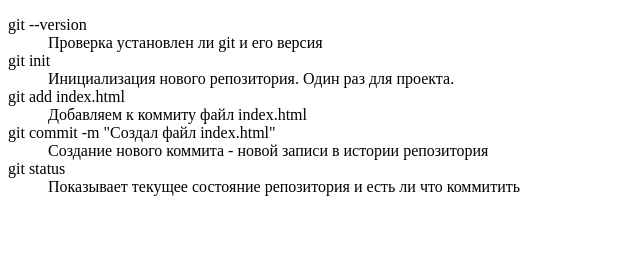
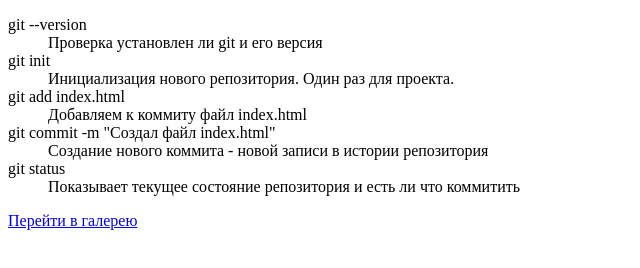
Before and after one commit to evil-badger/homework-3, a plain HTML site: page index.html in a window 1280 px wide. Shown: the whole page, without its empty margins (0-640 px from the left). Drawn offline with Linux system fonts and the light colour scheme.

Commit message:
Добавил ссылку в галерею

```diff
--- a/index.html
+++ b/index.html
@@ -29,5 +29,8 @@
             Показывает текущее состояние репозитория и есть ли что коммитить
         </dd>
     </dl>
+    <p>
+        <a href="gallery.html">Перейти в галерею</a>
+    </p>
 </body>
 </html>
```
